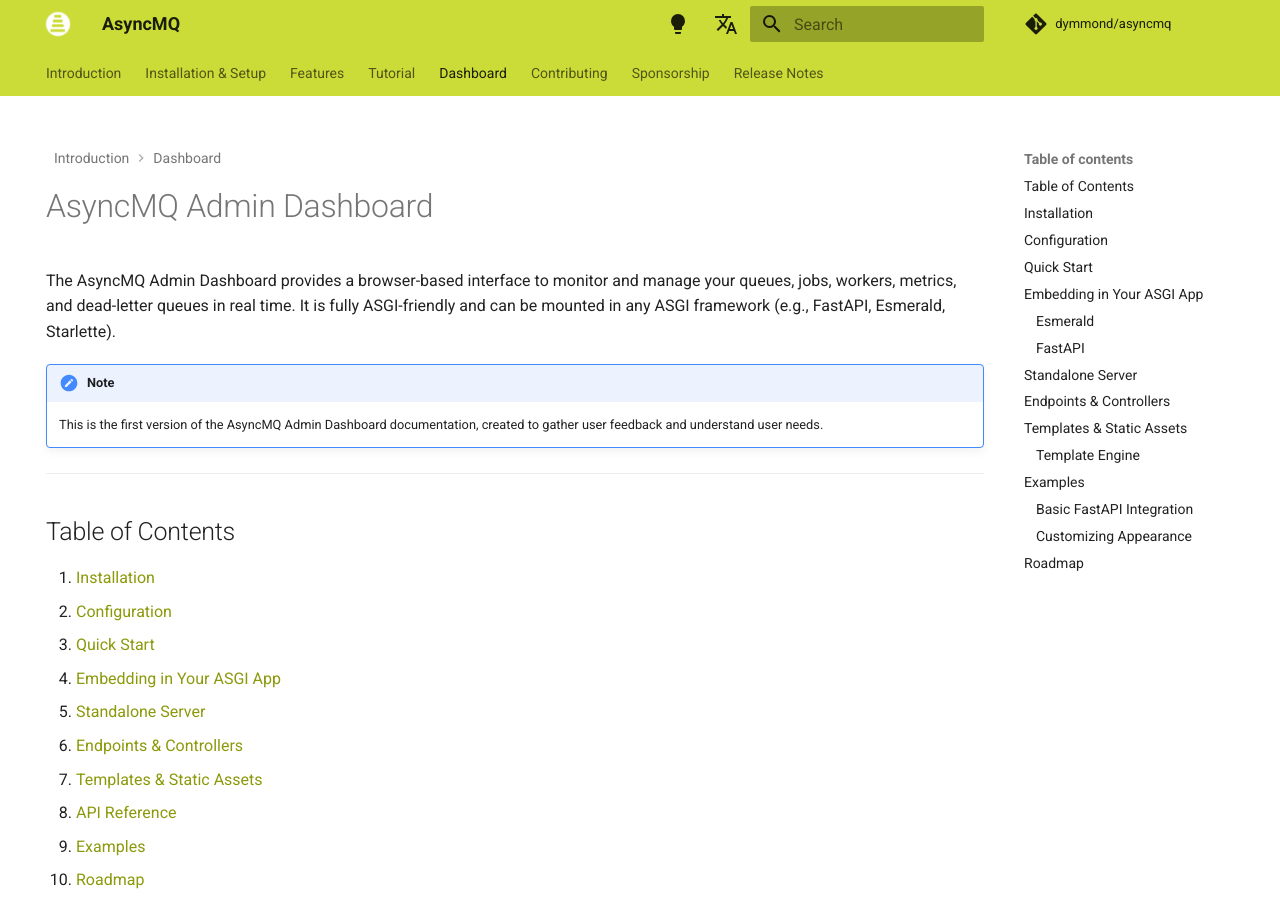
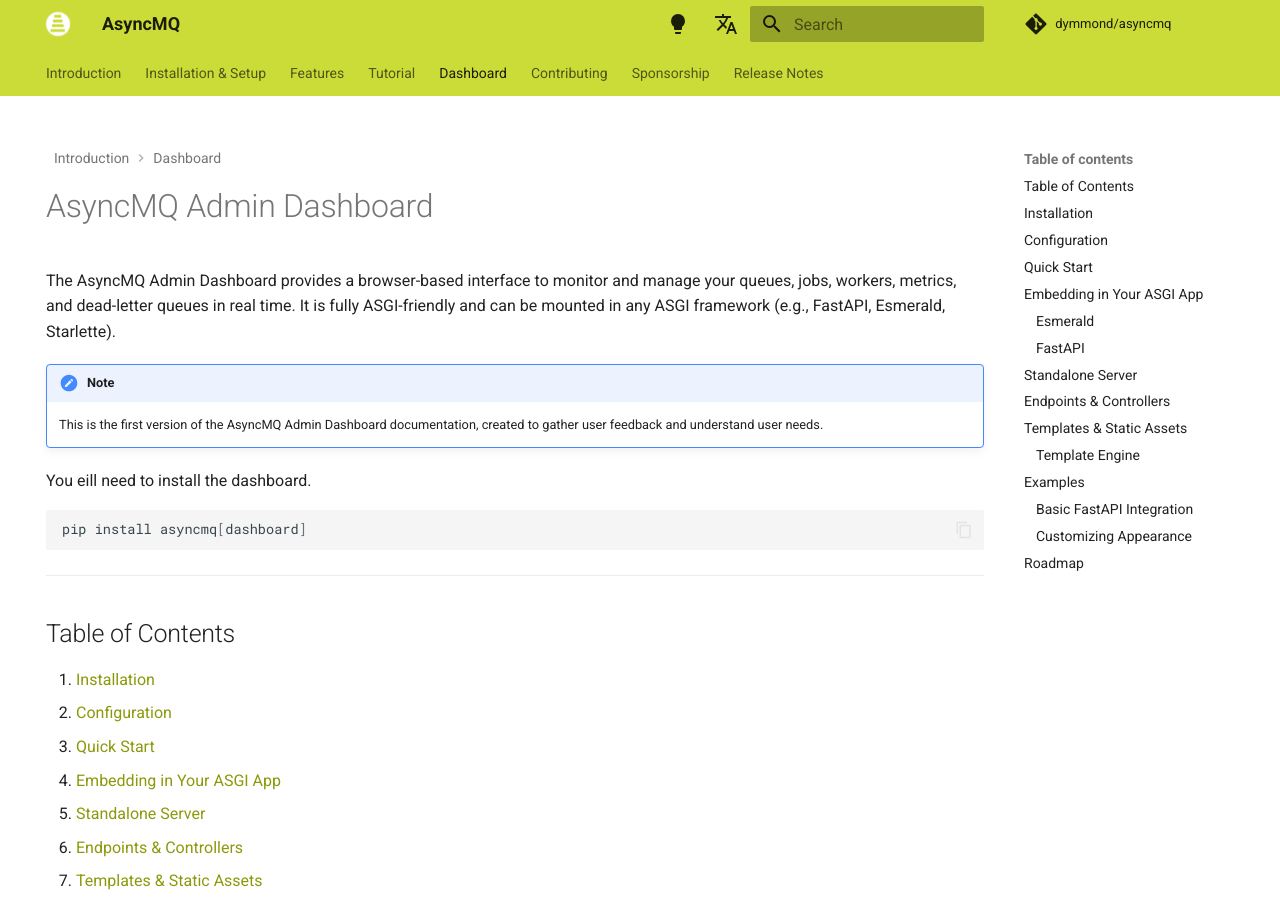
Before and after one commit to dymmond/asyncmq, an MkDocs documentation site: the page built from docs/dashboard/index.md, in a window 1280 px wide and 900 px high. Built offline with MkDocs 1.6.1 and Material for MkDocs 9.7.7, drawn with Linux system fonts in a browser that asks for light colours; comment, search, counter and statistics services are not loaded.

Commit message:
Update index.md

````diff
--- a/docs/dashboard/index.md
+++ b/docs/dashboard/index.md
@@ -10,6 +10,11 @@
 !!! Note
     This is the first version of the AsyncMQ Admin Dashboard documentation, created to gather user feedback and understand user needs.
 
+You eill need to install the dashboard.
+
+```shell
+pip install asyncmq[dashboard]
+```
 
 ---
 
````
